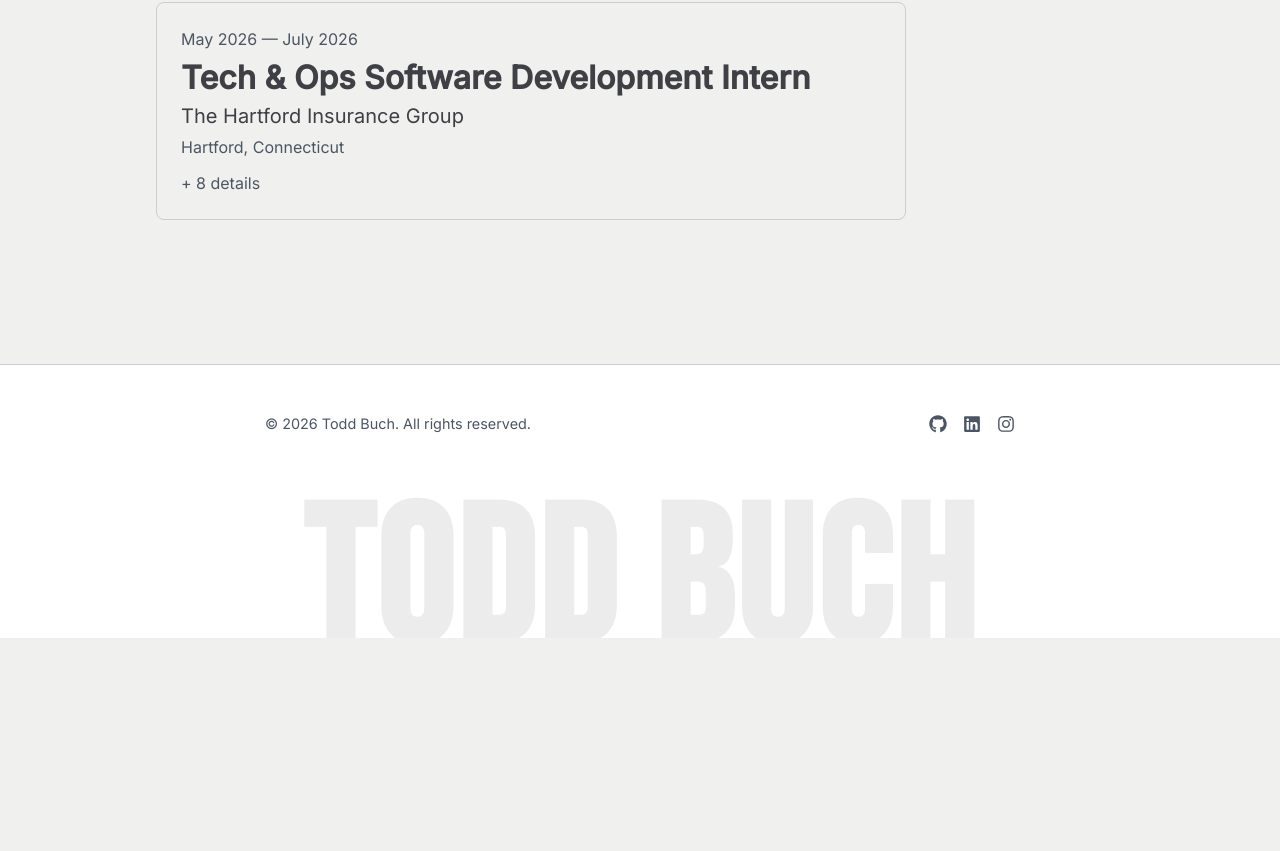
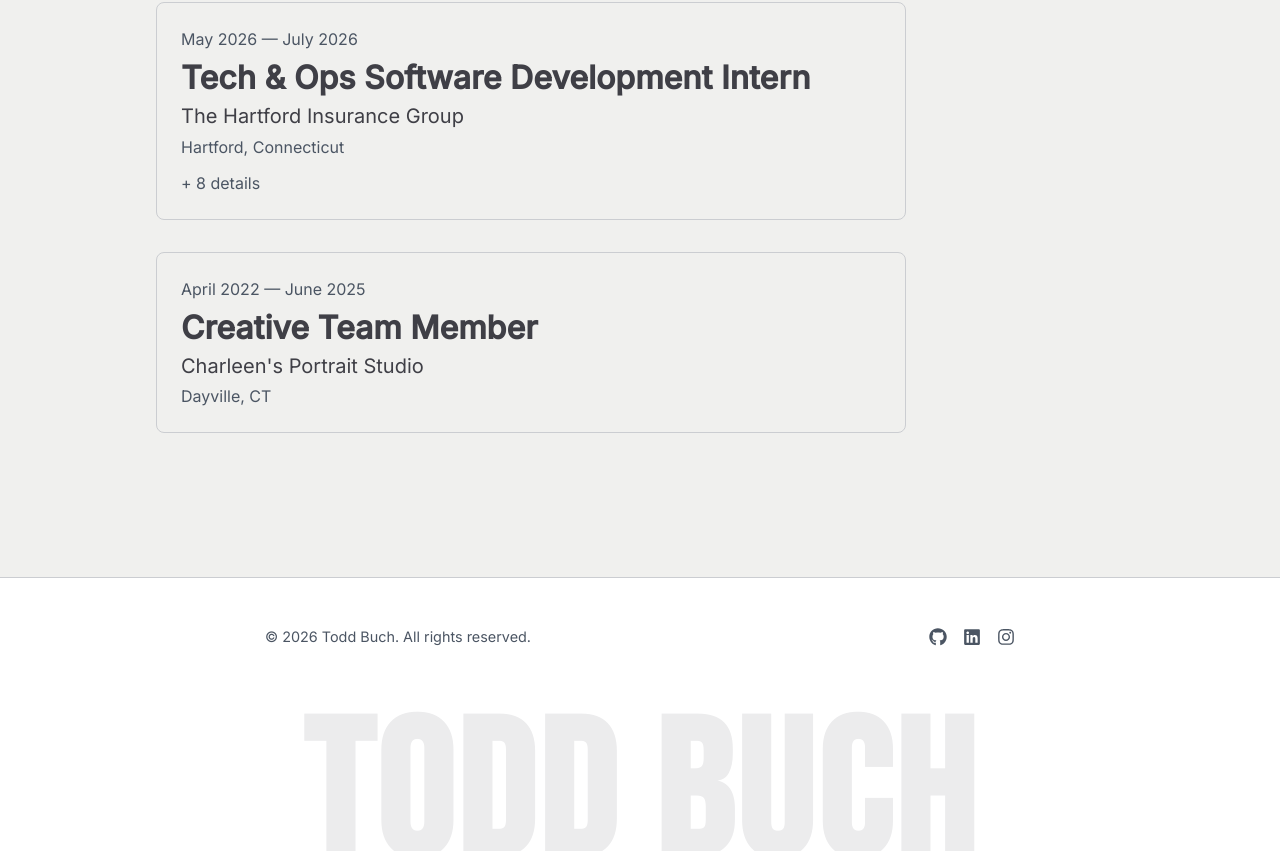
Before and after one commit to todd-buch/Portfolio, a React (Vite) app: page /resume in a window 1280 px wide. Shown: the part 1131-1982 px from the top of the page. Before the commit the page ends 1769 px from the top, so only its background shows below. Built offline with nearby package versions, Linux system fonts and the light colour scheme.

Commit message:
resume: change the relevant course list to be a list

```diff
--- a/src/pages/Resume/Resume.tsx
+++ b/src/pages/Resume/Resume.tsx
@@ -52,35 +52,34 @@ export default function Resume() {
               <br />
               Graduation: December 2026
             </p>
-            <p>Relevant Courses:</p>
-
             <p>
-              <b>Data Structures and Object-Oriented Design:</b> Introduction to
-              fundamental data structures and algorithms.
+              <b>Relevant Courses:</b>
             </p>
-
-            <p>
+            <ul>
+              <li>
+                <b>Data Structures and Object-Oriented Design:</b> Introduction
+                to fundamental data structures and algorithms.
+              </li>
+              <li>
                 <b>Introduction to Discrete Systems:</b> Introduction to formal
                 mathematical thinking including discrete systems and proofs.
-            </p>
-
-            <p>
+              </li>
+              <li>
                 <b>Business Software Development:</b> Development of computer
                 software for business information processing, using the C#
                 language.
-            </p>
-
-            <p>
+              </li>
+              <li>
                 <b>Intro to Software Engineering:</b> Software engineering
                 concepts including the software life cycle and other
                 software-development process models.
-            </p>
-
-            <p>
+              </li>
+              <li>
                 <b>Programming Languages:</b> The study of programming language
-              features and programming paradigms. Simply Typed Lambda Calculus,
-              OCaml, Prolog, & Smalltalk.
-            </p>
+                features and programming paradigms. Simply Typed Lambda
+                Calculus, OCaml, Prolog, &amp; Smalltalk.
+              </li>
+            </ul>
           </Resume_Card_Template>
           <hr className="resume-divider" />
           <h2>Work Experience</h2>
@@ -330,6 +329,13 @@ export default function Resume() {
               </li>
             </ul>
           </Resume_Card_Template>
+          <Resume_Card_Template
+            date={<>April 2022 — June 2025</>}
+            title="Creative Team Member"
+            subtitle="Charleen's Portrait Studio"
+            location="Dayville, CT"
+            num_details={1}
+          ></Resume_Card_Template>
         </div>
       </div>
     </>
```
Lines whose indentation alone changed are shown as unchanged.
